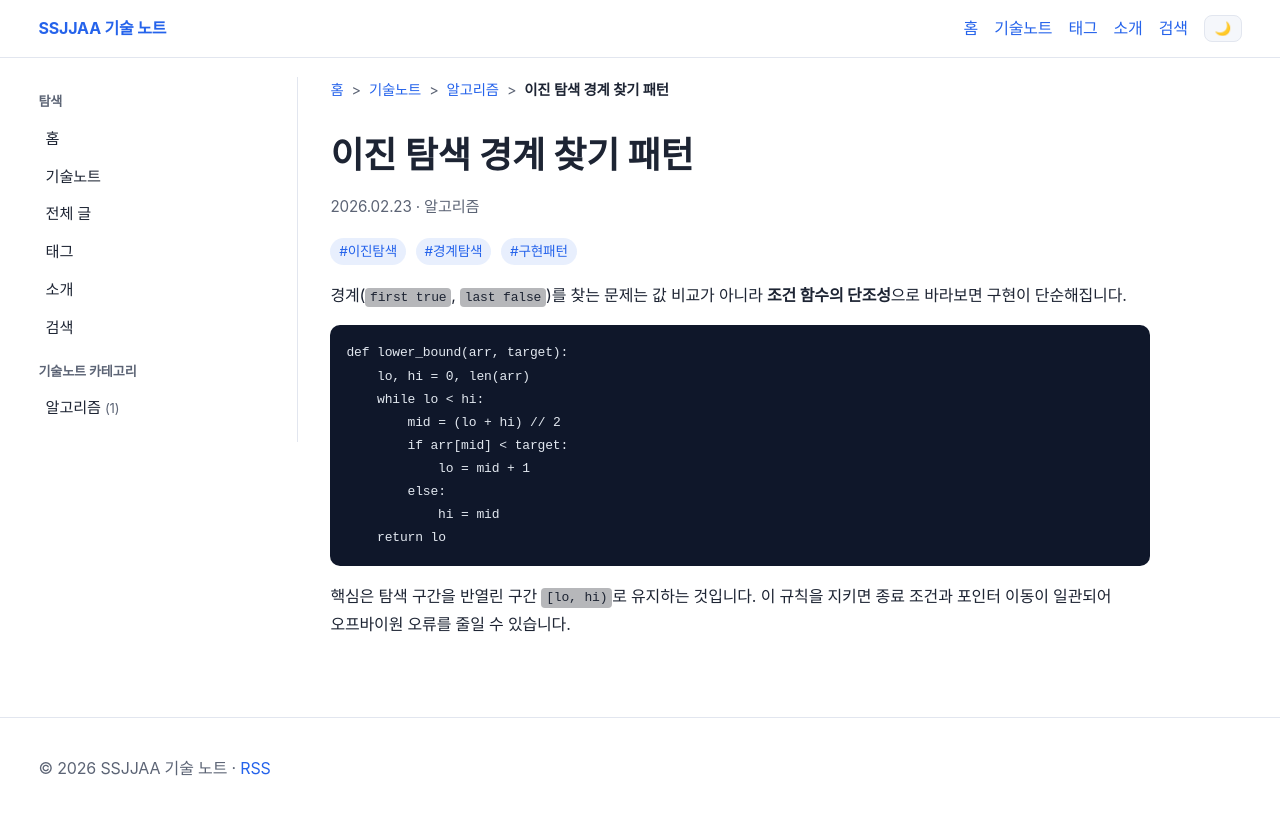
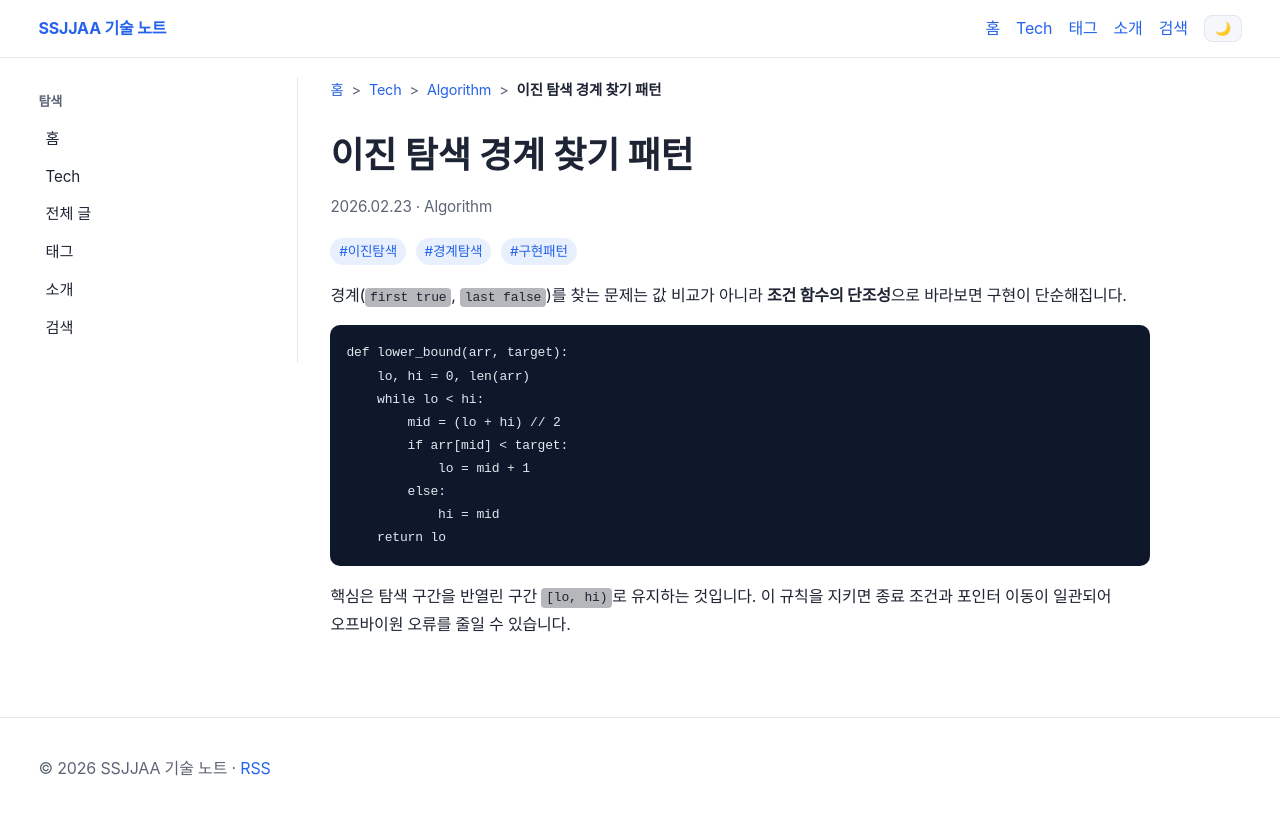
Before and after one commit to ssjjaa-algo/ssjjaa-algo.github.io, a Jekyll site: the page built from _posts/2026-02-23-first-note.md, in a window 1280 px wide. Shown: the top 815 px of the page. Built offline with Jekyll 4.4.1, drawn with Linux system fonts in a browser that asks for light colours.

Commit message:
Rename 기술노트 section to Tech and fix category navigation

```diff
--- a/_includes/header.html
+++ b/_includes/header.html
@@ -3,7 +3,7 @@
     <a class="brand" href="{{ '/' | relative_url }}">{{ site.title }}</a>
     <nav>
       <a href="{{ '/' | relative_url }}">홈</a>
-      <a href="{{ '/pages/notes.html' | relative_url }}">기술노트</a>
+      <a href="{{ '/pages/tech.html' | relative_url }}">Tech</a>
       <a href="{{ '/pages/tags.html' | relative_url }}">태그</a>
       <a href="{{ '/pages/about.html' | relative_url }}">소개</a>
       <a href="{{ '/pages/search.html' | relative_url }}">검색</a>
--- a/_includes/sidebar.html
+++ b/_includes/sidebar.html
@@ -3,24 +3,12 @@
     <p class="sidebar-title">탐색</p>
     <ul class="sidebar-links">
       <li><a href="{{ '/' | relative_url }}">홈</a></li>
-      <li><a href="{{ '/pages/notes.html' | relative_url }}">기술노트</a></li>
+      <li><a href="{{ '/pages/tech.html' | relative_url }}">Tech</a></li>
       <li><a href="{{ '/pages/posts.html' | relative_url }}">전체 글</a></li>
       <li><a href="{{ '/pages/tags.html' | relative_url }}">태그</a></li>
       <li><a href="{{ '/pages/about.html' | relative_url }}">소개</a></li>
       <li><a href="{{ '/pages/search.html' | relative_url }}">검색</a></li>
     </ul>
 
-    <p class="sidebar-title">기술노트 카테고리</p>
-    <ul class="sidebar-links sidebar-categories">
-      {% assign sorted_categories = site.categories | sort %}
-      {% for category in sorted_categories %}
-        <li>
-          <a href="{{ '/pages/notes.html#' | append: category[0] | slugify | relative_url }}">
-            {{ category[0] }}
-            <span class="count">({{ category[1] | size }})</span>
-          </a>
-        </li>
-      {% endfor %}
-    </ul>
   </div>
 </aside>
--- a/_layouts/post.html
+++ b/_layouts/post.html
@@ -5,11 +5,19 @@ layout: default
   <nav class="breadcrumb" aria-label="Breadcrumb">
     <a href="{{ '/' | relative_url }}">홈</a>
     <span aria-hidden="true">&gt;</span>
-    <a href="{{ '/pages/notes.html' | relative_url }}">기술노트</a>
+    <a href="{{ '/pages/tech.html' | relative_url }}">Tech</a>
     {% assign primary_category = page.categories | first %}
     {% if primary_category %}
+      {% assign category_anchor = primary_category | downcase %}
+      {% if primary_category == "알고리즘" or primary_category == "Algorithm" %}
+        {% assign category_anchor = "algorithm" %}
+      {% elsif primary_category == "DB" %}
+        {% assign category_anchor = "db" %}
+      {% elsif primary_category == "AI" %}
+        {% assign category_anchor = "ai" %}
+      {% endif %}
       <span aria-hidden="true">&gt;</span>
-      <a href="{{ '/pages/notes.html#' | append: primary_category | slugify | relative_url }}">{{ primary_category }}</a>
+      <a href="{{ '/pages/tech.html#' | append: category_anchor | relative_url }}">{{ primary_category }}</a>
     {% endif %}
     <span aria-hidden="true">&gt;</span>
     <span class="current">{{ page.title }}</span>
--- a/_posts/2026-02-23-first-note.md
+++ b/_posts/2026-02-23-first-note.md
@@ -1,7 +1,7 @@
 ---
 title: "이진 탐색 경계 찾기 패턴"
 date: 2026-02-23 09:00:00 +0900
-categories: [알고리즘]
+categories: [Algorithm]
 tags: [이진탐색, 경계탐색, 구현패턴]
 excerpt: "단조 조건에서 first true 경계를 안정적으로 찾는 이진 탐색 템플릿을 정리합니다."
 ---
```
Also changed, not shown: pages/notes.md (deleted, +0 -23 lines), pages/tech.md (added, +48 -0 lines).
